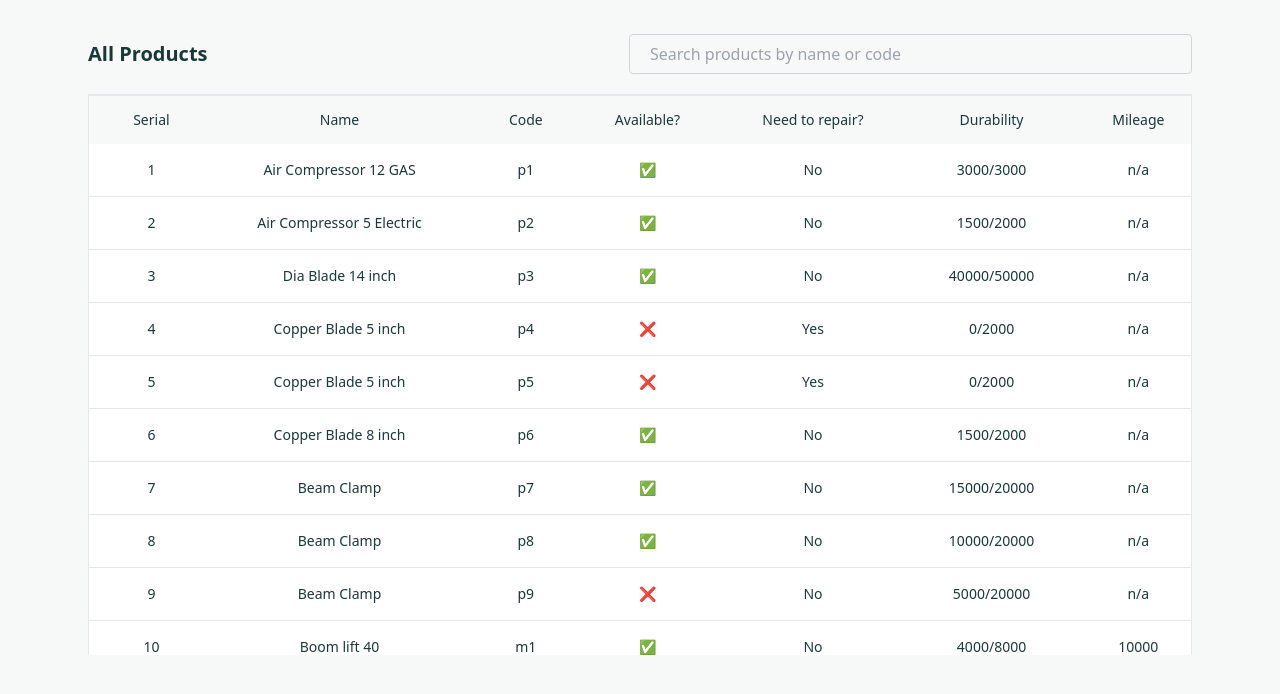
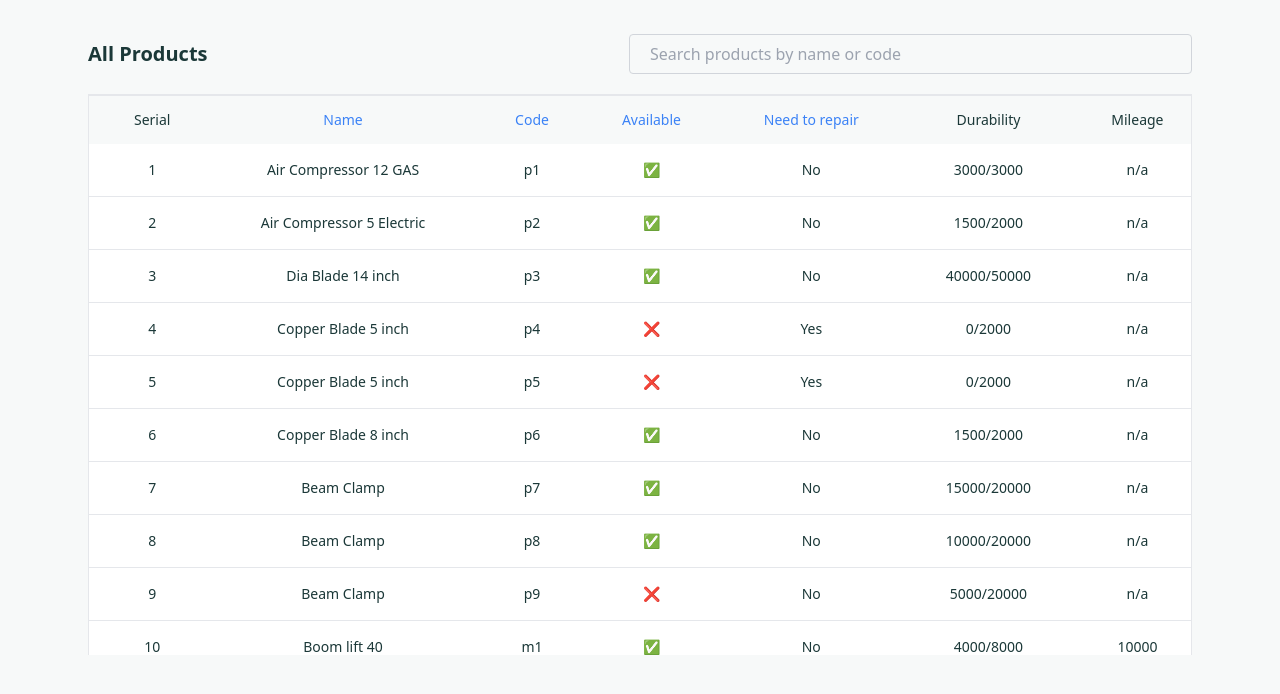
Before and after one commit to SadatJubayer/product-rental-system, a React (Create React App) app: page / in a window 1280 px wide. Shown: the top 694 px of the page. Built offline with nearby package versions, Linux system fonts and the light colour scheme.

Commit message:
add product list sorting

```diff
--- a/package.json
+++ b/package.json
@@ -11,6 +11,7 @@
         "@types/react": "^18.0.0",
         "@types/react-dom": "^18.0.0",
         "classnames": "^2.3.2",
+        "lodash": "^4.17.21",
         "react": "^18.2.0",
         "react-dom": "^18.2.0",
         "react-scripts": "5.0.1",
@@ -44,6 +45,7 @@
         ]
     },
     "devDependencies": {
+        "@types/lodash": "^4.14.188",
         "@typescript-eslint/eslint-plugin": "^5.17.0",
         "@typescript-eslint/parser": "^5.17.0",
         "autoprefixer": "^10.4.13",
--- a/src/features/product-list/components/ProductList.tsx
+++ b/src/features/product-list/components/ProductList.tsx
@@ -1,7 +1,9 @@
 import { useProducts } from 'hooks';
-import React, { useCallback, useEffect, useState } from 'react';
+import { useCallback, useEffect, useState } from 'react';
 import ProductListHeader from './ProductListHeader';
 import ProductListTable from './ProductListTable';
+import _ from 'lodash';
+import { IProduct } from 'types/IProduct';
 
 const ProductList = () => {
     const { state } = useProducts();
@@ -25,10 +27,15 @@ const ProductList = () => {
         }
     }, [searchValue, state.products]);
 
+    const sortProducts = (sortType: keyof IProduct) => {
+        const sortedProducts = _.sortBy(state.products, (product) => product[sortType]);
+        setFilteredProducts(sortedProducts);
+    };
+
     return (
         <>
             <ProductListHeader searchValue={searchValue} onSearch={onSearchProducts} />
-            <ProductListTable products={filteredProducts} />
+            <ProductListTable onSort={sortProducts} products={filteredProducts} />
         </>
     );
 };
--- a/src/features/product-list/components/ProductListTable.tsx
+++ b/src/features/product-list/components/ProductListTable.tsx
@@ -1,24 +1,50 @@
+import classNames from 'classnames';
 import { strings } from 'constants/strings';
 import { IProduct } from 'types/IProduct';
 import ProductListTableRow from './ProductListTableRow';
 
 interface IProductTableProps {
     products: IProduct[];
+    onSort: (sortType: keyof IProduct) => void;
+}
+interface IProductHeader {
+    key: string;
+    title: string;
+    sortKey?: keyof IProduct;
 }
 
-export const ProductListTable = ({ products }: IProductTableProps) => {
+const productHeaders: IProductHeader[] = [
+    { key: '1', title: strings.serial },
+    { key: '2', title: strings.name, sortKey: 'name' },
+    { key: '3', title: strings.code, sortKey: 'availability' },
+    { key: '4', title: strings.available, sortKey: 'availability' },
+    { key: '4', title: strings.need_to_repair, sortKey: 'needing_repair' },
+    { key: '5', title: strings.durability },
+    { key: '6', title: strings.mileage },
+];
+
+export const ProductListTable = ({ products, onSort }: IProductTableProps) => {
+    const handleSort = (type: keyof IProduct) => {
+        console.log(type);
+        onSort(type);
+    };
+
     return (
         <div className="max-h-[70vh] overflow-scroll">
             <table>
                 <thead>
                     <tr>
-                        <th>{strings.serial}</th>
-                        <th>{strings.name}</th>
-                        <th>{strings.code}</th>
-                        <th>{strings.available}?</th>
-                        <th>{strings.need_to_repair}?</th>
-                        <th>{strings.durability}</th>
-                        <th>{strings.mileage}</th>
+                        {productHeaders.map(({ sortKey, title }, idx) => (
+                            <th
+                                className={classNames({
+                                    'cursor-pointer text-blue-500': !!sortKey,
+                                })}
+                                onClick={sortKey ? () => handleSort(sortKey) : undefined}
+                                key={idx}
+                            >
+                                {title}
+                            </th>
+                        ))}
                     </tr>
                 </thead>
                 <tbody>
```
Also changed, not shown: 1 other file (tests, documents, lock files or other folders).
